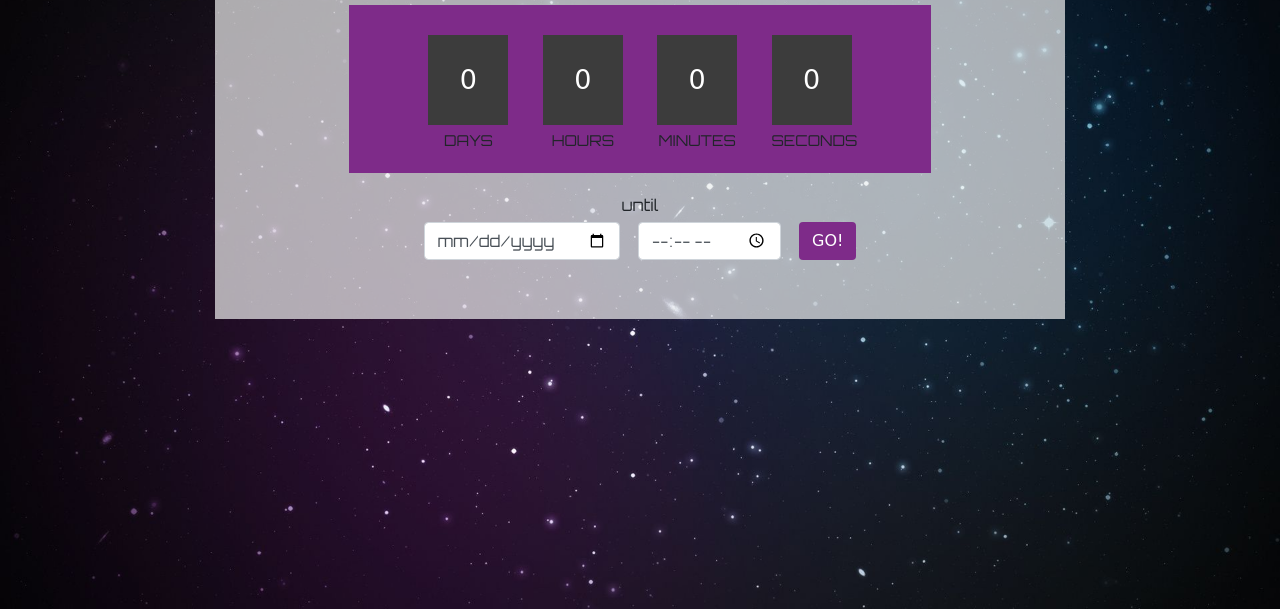
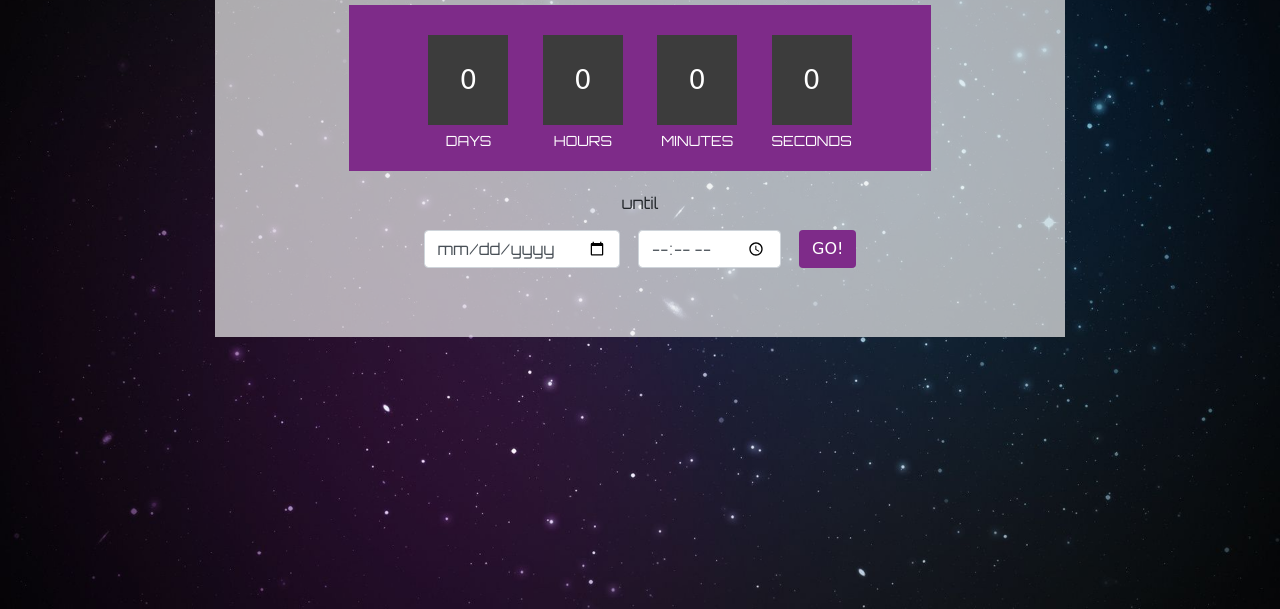
Before and after one commit to monbird/countdown_clock, a plain HTML site: page index.html in a window 1280 px wide. Shown: the part 191-800 px from the top of the page. Drawn offline with nearby package versions, Linux system fonts and the light colour scheme; a web font is replaced by a local one.

Commit message:
fix typo, update README file, change font color

```diff
--- a/logic.js
+++ b/logic.js
@@ -30,7 +30,7 @@ $(document).ready(function () {
             $("#message").text("Please choose your date.").addClass("fail");
             return false;
         } else if (readDate() <= new Date().getTime()) {        // checks if past date
-            $("#message").text("You have choosen date from the past. Please choose a new date.").addClass("fail");
+            $("#message").text("You have chosen date from the past. Please choose a new date.").addClass("fail");
             return false;
         } else {
             return true;
--- a/style.css
+++ b/style.css
@@ -49,8 +49,9 @@ h1 {
 .caption {
     margin-top: 5px;
     margin-bottom: 0px;
-    font-size: 15px;
+    font-size: 14px;
     font-family: 'Orbitron', sans-serif;
+    color: white;
 }
 
 #input-wrapper {
@@ -59,7 +60,7 @@ h1 {
 
 #input-wrapper p {
     margin-top: 20px;
-    margin-bottom: 0px;
+    margin-bottom: 10px;
 }
 
 input {
```
Also changed, not shown: 1 other file.
